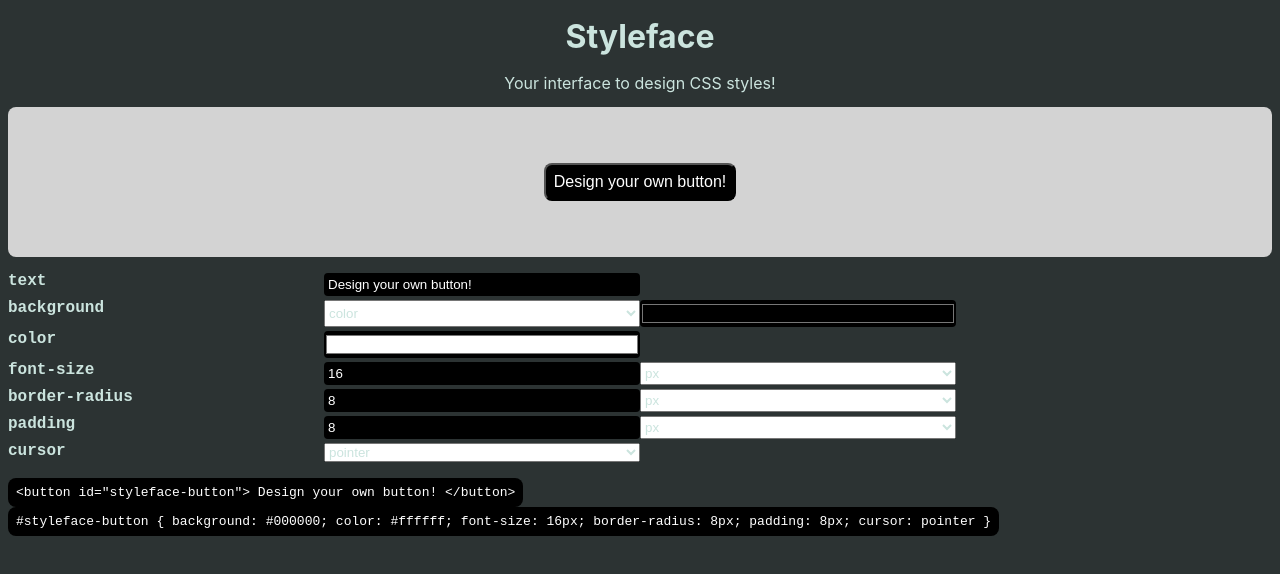
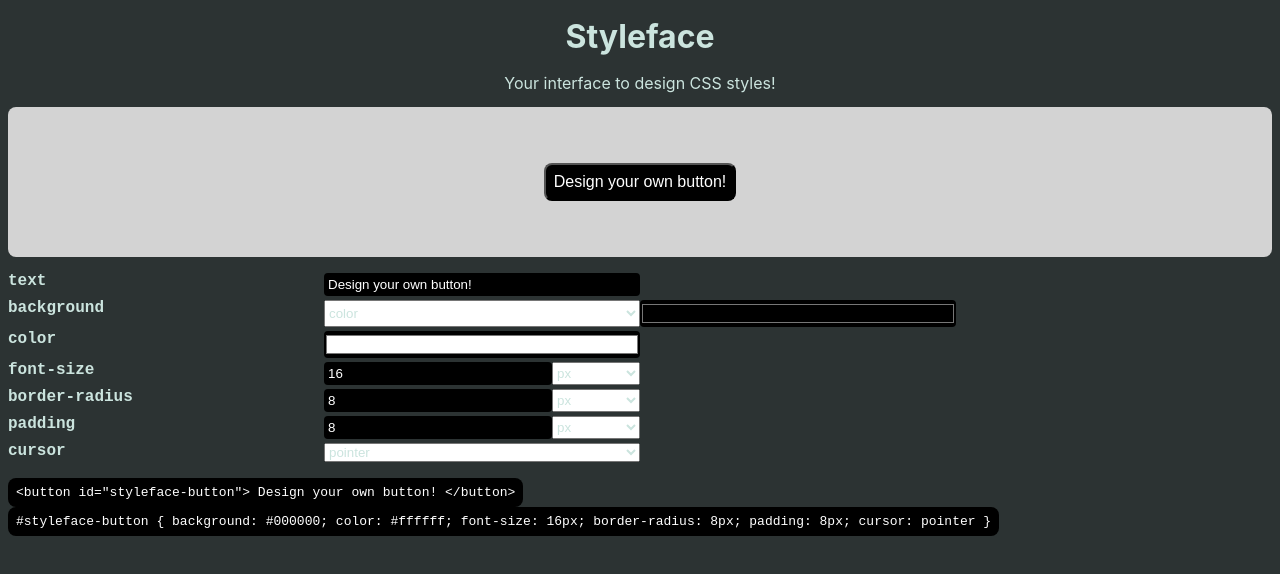
Before and after one commit to Mustaphy/Ornatus, a React (Vite) app: page /Styleface/button in a window 1280 px wide. Shown: the top 574 px of the page. Built offline with nearby package versions, Linux system fonts and the light colour scheme.

Commit message:
Added a custom component for selection of units

```diff
--- /dev/null
+++ b/src/components/UnitSelect/UnitSelect.css
@@ -0,0 +1,4 @@
+.unit-select {
+  display: grid;
+  grid-auto-flow: column;
+}
--- /dev/null
+++ b/src/components/UnitSelect/UnitSelect.tsx
@@ -0,0 +1,23 @@
+import Input from '../Input/Input';
+import { InputType } from '../Input/input-types';
+import './UnitSelect.css';
+import { UnitSelectProperties } from './unit-select-types';
+
+function UnitSelect(props: UnitSelectProperties) {
+  return (
+    <div id={props.id} className="unit-select">
+      <Input type={InputType.Number} value={props.value} onChange={props.valueOnChange} />
+      <select value={props.unit} onChange={props.unitOnChange}>
+        <option>px</option>
+        <option>cm</option>
+        <option>mm</option>
+        <option>Q</option>
+        <option>in</option>
+        <option>pc</option>
+        <option>pt</option>
+      </select>
+    </div>
+  )
+}
+
+export default UnitSelect;
--- /dev/null
+++ b/src/components/UnitSelect/unit-select-types.ts
@@ -0,0 +1,9 @@
+import { ChangeEventHandler } from "react";
+
+export interface UnitSelectProperties {
+  id?: string,
+  value: number,
+  unit: string,
+  valueOnChange: ChangeEventHandler<HTMLInputElement>,
+  unitOnChange: ChangeEventHandler<HTMLSelectElement>,
+}
--- a/src/pages/ButtonDesigner/ButtonDesigner.tsx
+++ b/src/pages/ButtonDesigner/ButtonDesigner.tsx
@@ -3,6 +3,7 @@ import './ButtonDesigner.css'
 import { Background, BorderRadius, FontSize, Padding } from './button-designer-types';
 import Input from '../../components/Input/Input'
 import { InputType } from '../../components/Input/input-types';
+import UnitSelect from '../../components/UnitSelect/UnitSelect';
 
 function ButtonDesigner() {
   const [text, setText] = useState('Design your own button!');
@@ -116,44 +117,35 @@ function ButtonDesigner() {
 
         <div id="font-size-container">
           <label htmlFor="font-size" className="option-name">font-size</label>
-          <Input id="font-size" type={InputType.Number} value={fontSize.value} onChange={(event) => setFontSize({ ...fontSize, value: Number(event.target.value) })} />
-          <select id="font-size-unit" value={fontSize.unit} onChange={(event) => setFontSize({ ...fontSize, unit: event.target.value })}>
-            <option>px</option>
-            <option>cm</option>
-            <option>mm</option>
-            <option>Q</option>
-            <option>in</option>
-            <option>pc</option>
-            <option>pt</option>
-          </select>
+          <UnitSelect
+            id="font-size"
+            value={fontSize.value}
+            unit={fontSize.unit}
+            valueOnChange={(event) => setFontSize({ ...fontSize, value: Number(event.target.value) })}
+            unitOnChange={(event) => setFontSize({ ...fontSize, unit: event.target.value })}
+          />
         </div>
 
         <div id="border-radius-container">
           <label htmlFor="border-radius" className="option-name">border-radius</label>
-          <Input id="border-radius" type={InputType.Number} value={borderRadius.value} onChange={(event) => setBorderRadius({ ...borderRadius, value: Number(event.target.value) })} />
-          <select id="border-radius-unit" value={borderRadius.unit} onChange={(event) => setBorderRadius({ ...borderRadius, unit: event.target.value })}>
-            <option>px</option>
-            <option>cm</option>
-            <option>mm</option>
-            <option>Q</option>
-            <option>in</option>
-            <option>pc</option>
-            <option>pt</option>
-          </select>
+          <UnitSelect
+            id="border-radius"
+            value={borderRadius.value}
+            unit={borderRadius.unit}
+            valueOnChange={(event) => setBorderRadius({ ...borderRadius, value: Number(event.target.value) })}
+            unitOnChange={(event) => setBorderRadius({ ...borderRadius, unit: event.target.value })}
+          />
         </div>
 
         <div id="padding-container">
           <label htmlFor="padding" className="option-name">padding</label>
-          <Input id="padding" type={InputType.Number} value={padding.value} onChange={(event) => setPadding({ ...padding, value: Number(event.target.value) })} />
-          <select id="padding-unit" value={padding.unit} onChange={(event) => setPadding({ ...padding, unit: event.target.value })}>
-            <option>px</option>
-            <option>cm</option>
-            <option>mm</option>
-            <option>Q</option>
-            <option>in</option>
-            <option>pc</option>
-            <option>pt</option>
-          </select>
+          <UnitSelect
+            id="padding"
+            value={padding.value}
+            unit={padding.unit}
+            valueOnChange={(event) => setPadding({ ...padding, value: Number(event.target.value) })}
+            unitOnChange={(event) => setPadding({ ...padding, unit: event.target.value })}
+          />
         </div>
 
         <div id="cursor-container">
```
